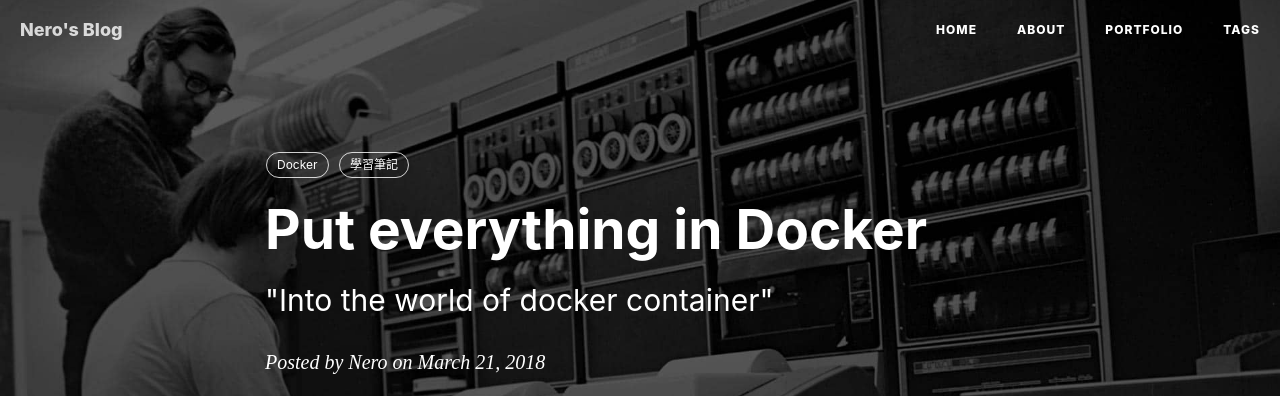
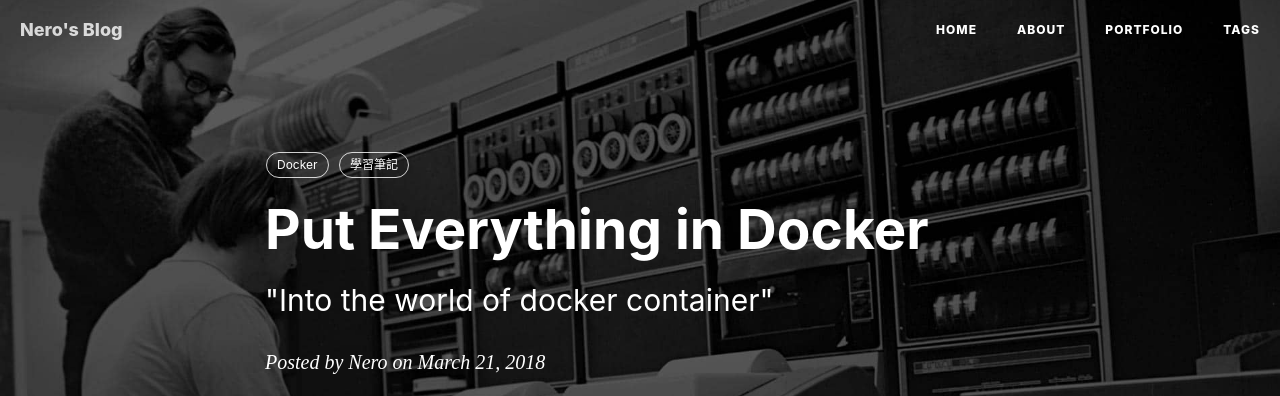
Before and after one commit to NeroCube/nerocube.github.io, a Jekyll site: the page built from _posts/2018-3-21-put-everything-in-docker.md, in a window 1280 px wide. Shown: the top 396 px of the page. Built offline with Jekyll 4.4.1, drawn with Linux system fonts in a browser that asks for light colours; nearby versions of some CDN libraries; comment, search, counter and statistics services are not loaded.

```diff
--- a/_posts/2018-3-21-put-everything-in-docker.md
+++ b/_posts/2018-3-21-put-everything-in-docker.md
@@ -1,6 +1,6 @@
 ---
 layout:     post
-title:      "Put everything in Docker"
+title:      "Put Everything in Docker"
 subtitle:   " \"Into the world of docker container\""
 date:       2018-03-21 10:34:00
 author:     "Nero"
```
